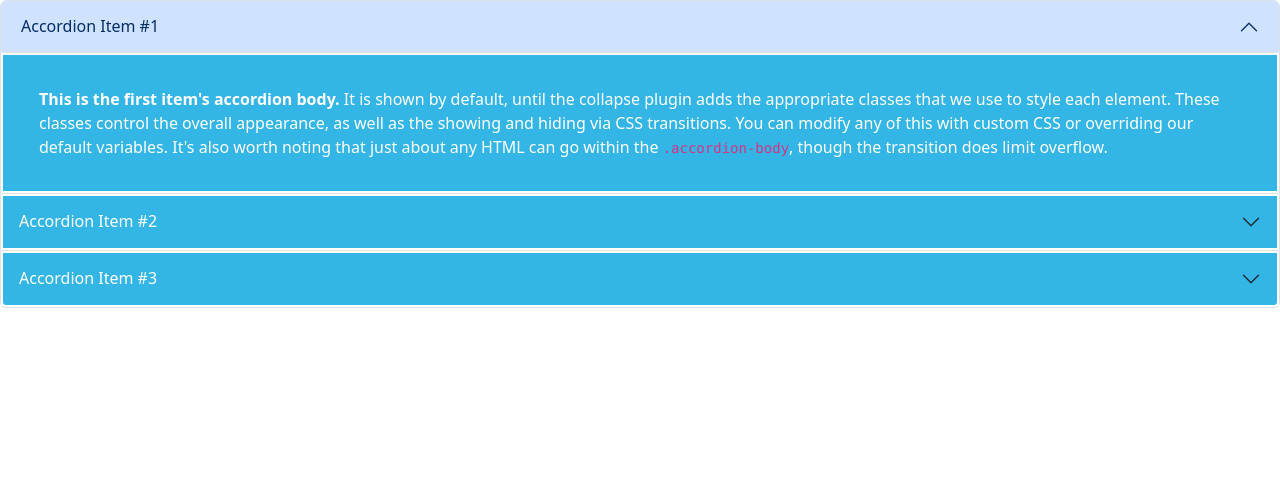
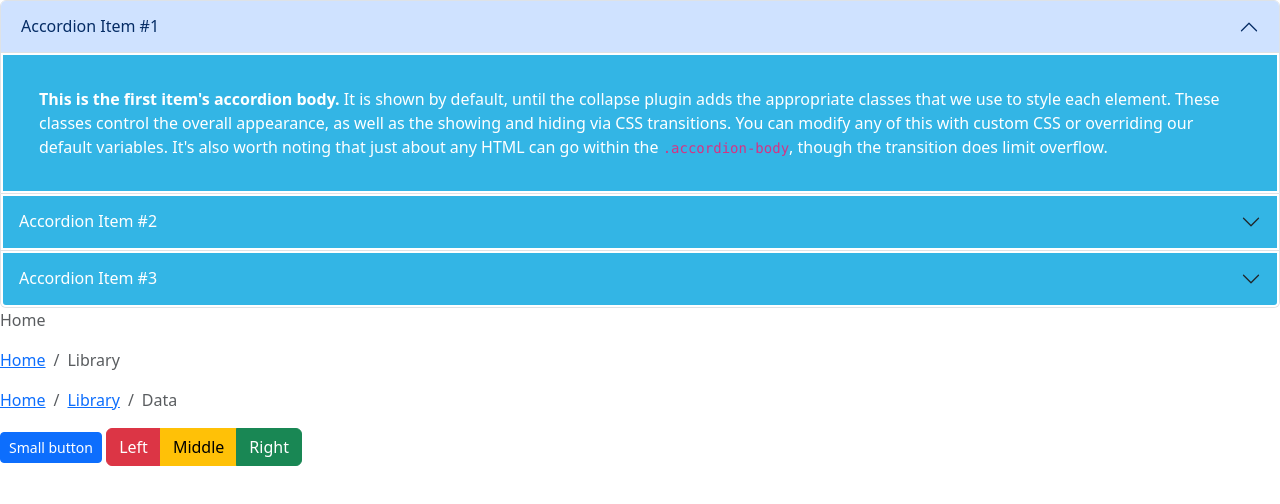
Before and after one commit to omerkaksi/bootstrap, a plain HTML site: page bootstrap-5.3.3-dist/othercomp.html in a window 1280 px wide. Drawn offline with Linux system fonts and the light colour scheme.

Commit message:
Bootstrap: other components

```diff
--- a/bootstrap-5.3.3-dist/othercomp.html
+++ b/bootstrap-5.3.3-dist/othercomp.html
@@ -54,7 +54,32 @@
           </div>
         </div>
       </div>
+      <nav aria-label="breadcrumb">
+        <ol class="breadcrumb">
+          <li class="breadcrumb-item active" aria-current="page">Home</li>
+        </ol>
+      </nav>
 
+      <nav aria-label="breadcrumb">
+        <ol class="breadcrumb">
+          <li class="breadcrumb-item"><a href="#">Home</a></li>
+          <li class="breadcrumb-item active" aria-current="page">Library</li>
+        </ol>
+      </nav>
+
+      <nav aria-label="breadcrumb">
+        <ol class="breadcrumb">
+          <li class="breadcrumb-item"><a href="#">Home</a></li>
+          <li class="breadcrumb-item"><a href="#">Library</a></li>
+          <li class="breadcrumb-item active" aria-current="page">Data</li>
+        </ol>
+      </nav>
+      <button type="button" class="btn btn-primary btn-sm">Small button</button>
+      <div class="btn-group" role="group" aria-label="Basic mixed styles example">
+        <button type="button" class="btn btn-danger">Left</button>
+        <button type="button" class="btn btn-warning">Middle</button>
+        <button type="button" class="btn btn-success">Right</button>
+      </div>
 
     <script src="js/bootstrap.bundle.js"></script>
 </body>
```
